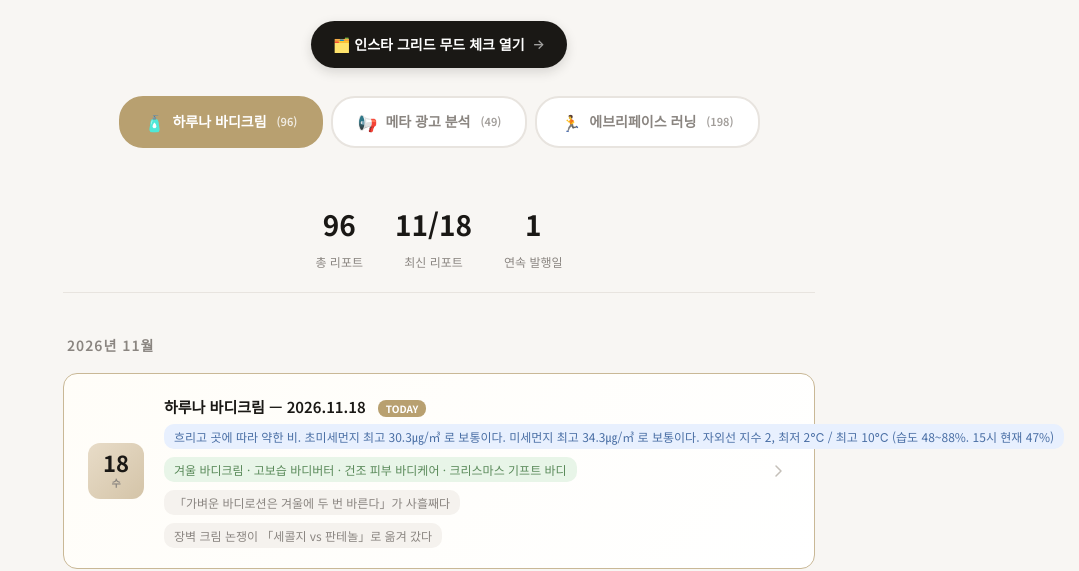
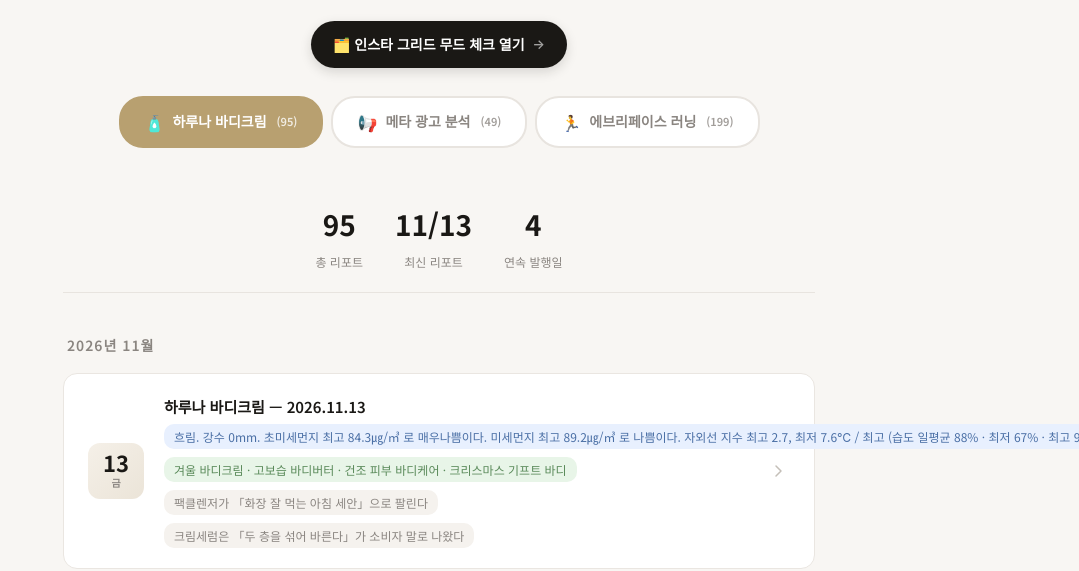
Before and after one commit to contentsTeamHaruna/haruna-daily-insights, a plain HTML site: page index.html in a window 1280 px wide. Shown: the part 401-972 px from the top of the page, without its empty margins (201-1280 px from the left). Drawn offline with Linux system fonts and the light colour scheme.

Commit message:
everypace daily: index.html

```diff
--- a/index.html
+++ b/index.html
@@ -186,7 +186,6 @@
       emoji: '🧴',
       color: '#b8a070',
       reports: [
-        { date:'2026-11-18', file:'haruna_daily_insights_20261118.html', weather:'흐리고 곳에 따라 약한 비. 초미세먼지 최고 30.3㎍/㎥ 로 보통이다. 미세먼지 최고 34.3㎍/㎥ 로 보통이다. 자외선 지수 2, 최저 2℃ / 최고 10℃  (습도 48~88%. 15시 현재 47%)', season:'겨울 바디크림 · 고보습 바디버터 · 건조 피부 바디케어 · 크리스마스 기프트 바디', highlights:['「가벼운 바디로션은 겨울에 두 번 바른다」가 사흘째다','장벽 크림 논쟁이 「세콜지 vs 판테놀」로 옮겨 갔다','PDRN 은 36개로 포화가 그대로다'] },
         { date:'2026-11-13', file:'haruna_daily_insights_20261113.html', weather:'흐림. 강수 0mm. 초미세먼지 최고 84.3㎍/㎥ 로 매우나쁨이다. 미세먼지 최고 89.2㎍/㎥ 로 나쁨이다. 자외선 지수 최고 2.7, 최저 7.6℃ / 최고 (습도 일평균 88% · 최저 67% · 최고 99%)', season:'겨울 바디크림 · 고보습 바디버터 · 건조 피부 바디케어 · 크리스마스 기프트 바디', highlights:['팩클렌저가 「화장 잘 먹는 아침 세안」으로 팔린다','크림세럼은 「두 층을 섞어 바른다」가 소비자 말로 나왔다','세안제는 「뽀득하면 당기고, 미끌하면 덜 씻긴다」 사이에 끼어 있다'] },
         { date:'2026-11-12', file:'haruna_daily_insights_20261112.html', weather:'흐림. 강수 0mm. 초미세먼지 최고 76.8㎍/㎥ 로 매우나쁨 경계다. 미세먼지 최고 87.1㎍/㎥ 로 나쁨이다. 자외선 지수 최고 3.4, 최저 5.7℃ /  (습도 일평균 87% · 최저 67% · 최고 99%)', season:'겨울 바디크림 · 고보습 바디버터 · 건조 피부 바디케어 · 크리스마스 기프트 바디', highlights:['세안 후 당김 발화가 오늘 렌즈 축 1위다','팩클렌저 리뷰에 「어정쩡하다」가 다시 나왔다','올리브영 4개 카테고리 1위가 하루 만에 바뀌었다'] },
         { date:'2026-11-11', file:'haruna_daily_insights_20261111.html', weather:'대체로 맑음. 강수 0mm. 초미세먼지 최고 시간대 63.6㎍/㎥ 로 나쁨 구간이다. 미세먼지 최고 68.5㎍/㎥ 는 보통이다. 자외선 지수 최고 3.6, 최저  (습도 일평균 82% · 최저 63% · 최고 95%)', season:'겨울 바디크림 · 고보습 바디버터 · 건조 피부 바디케어 · 크리스마스 기프트 바디', highlights:['팩클렌저 인스타 태그는 휩드 광고가 덮었다','세안 후 당김은 클렌저 리뷰의 기본 평가 축이 됐다','올리브영 바디 1위가 3일 연속 바뀐다'] },
@@ -345,6 +344,7 @@
       emoji: '🏃',
       color: '#4a9a6a',
       reports: [
+        { date:'2026-11-19', file:'everypace_daily_20261119.html', highlights:['러닝 — 매일 뛰기보다 <b>이틀 뛰고 하루 쉬기</b> · 내 폼은 대회 사진과 영상으로 확인 · 인천마 영하 예보와 블프 핫딜이 상위를 나눴다','웰니스 — 운동 뒤 냉수욕 · 사우나, <b>그냥 쉬는 것보다 근력 회복에 낫지 않았다</b> · 정규 검색어 통과 0건 열사흘째','트렌드 — 혼자 온 여행객은 왜 <b>2인분을 시켜야 하나</b> · 냄비 · 불판 · 반찬이 2인 기준으로 짜인 구조'] },
         { date:'2026-11-18', file:'everypace_daily_20261118.html', highlights:['러닝 — 장비는 <b>1년 뛰어 보고 연말 세일에</b> · 기록 도전은 페이스 계획과 2안을 짜는 재미 · 블프 세일이 열린 날이라 구매 인증이 상위를 덮었다','웰니스 — 달리기는 <b>5~10분부터, 대화할 수 있는 강도로</b>, 물은 땀만큼 · 정규 검색어 통과 0건 열이틀째','트렌드 — 을지로 지하보도 <b>퇴근 후 야간 러닝</b> 시범 · 안심귀가 스카우트는 집 앞이 아니라 원하는 지점까지'] },
         { date:'2026-11-17', file:'everypace_daily_20261117.html', highlights:['러닝 — 목표기록은 <b>지금 뛸 수 있는 기록으로</b> · 풀코스는 한 대회에 한 단계씩 · 하프 다음 날은 가볍게 30분, 이튿날은 쉬기','웰니스 — 워치 수면 점수보다 <b>아침의 개운함</b> · 100점 대신 80점짜리 운동 습관 · 지치면 멈추는 것도 계획이 된다','트렌드 — 100만 원 취미가 된 러닝과 <b>입문 비용 기준</b> · 달리기와 근력을 번갈아 하는 피트니스 레이스 · 정규 검색어 통과 0건 열하루째'] },
         { date:'2026-11-16', file:'everypace_daily_20261116.html', highlights:['러닝 — 급수대에선 <b>멈추지 말고 줄 밖으로</b> · 짐은 트럭 출발 20분 전 · 우비·젤은 통에 · 신발 추천은 나와 닮은 러너 것으로 · 하프는 운동 좀 한다고 뛰는 거리가 아니다','웰니스 — 수면 리듬의 기준은 <b>일어나는 시간</b> · 러닝머신 손잡이 잡으면 운동이 준다','트렌드 — 서울 마라톤 민원 <b>3년 새 7배</b> · 효과보다 위로를 사는 자세교정 인형 · 정규 검색어 통과 0건 열흘째'] },
```
